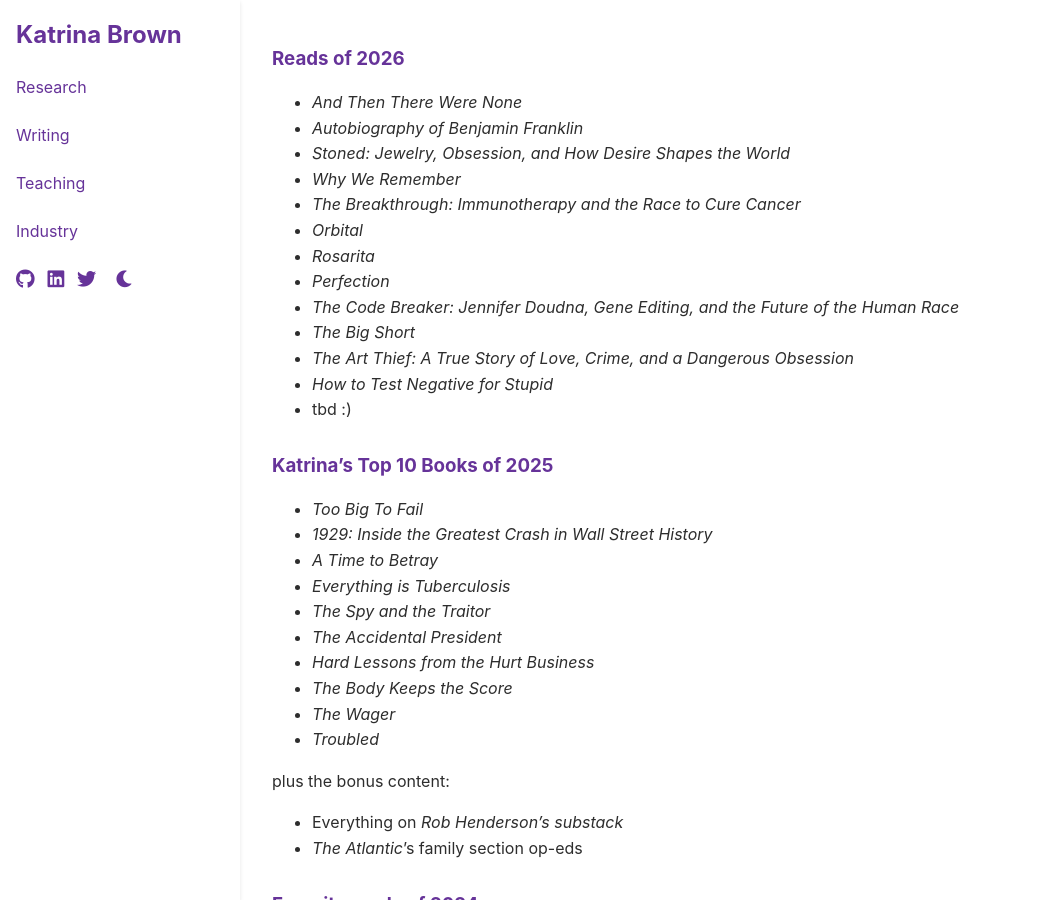
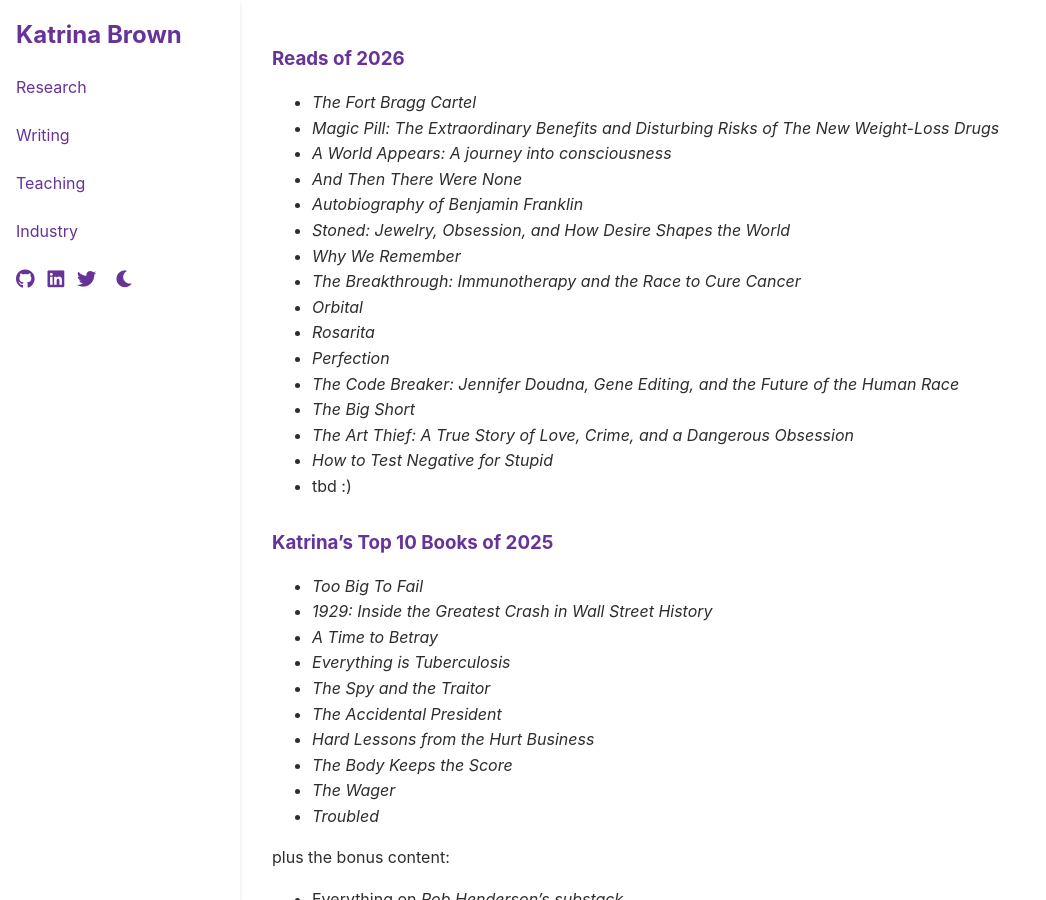
Before and after one commit to brownkat6/katrinarbrown, a Jekyll site: the page built from docs/reading.md, in a window 1280 px wide and 900 px high. Shown: the whole window, without its empty margins (0-1046 px from the left). Built offline with Jekyll 4.4.1, drawn with Linux system fonts in a browser that asks for light colours.

Commit message:
add book

```diff
--- a/docs/reading.md
+++ b/docs/reading.md
@@ -3,6 +3,9 @@ layout: default
 title: Reading
 ---
 ### Reads of 2026
+- *The Fort Bragg Cartel*
+- *Magic Pill: The Extraordinary Benefits and Disturbing Risks of The New Weight-Loss Drugs*
+- *A World Appears: A journey into consciousness*
 - *And Then There Were None*
 - *Autobiography of Benjamin Franklin*
 - *Stoned: Jewelry, Obsession, and How Desire Shapes the World*
```
